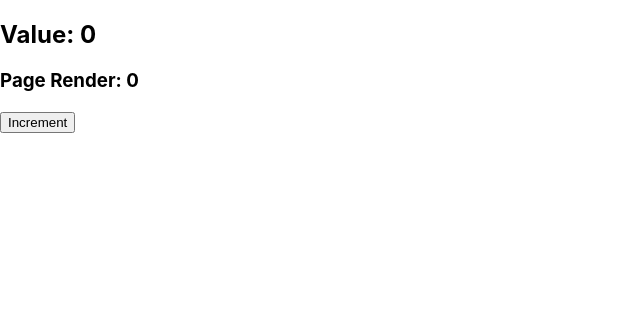
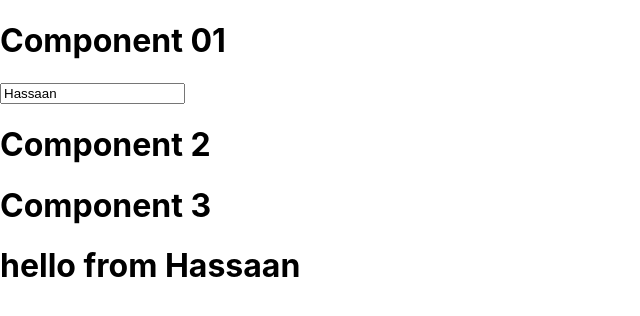
Before and after one commit to hassaan871/Interviewcls, a React (Create React App) app: page / in a window 1280 px wide. Shown: the top 316 px of the page, without its empty margins (0-640 px from the left). Built offline with nearby package versions, Linux system fonts and the light colour scheme.

Commit message:
day 0 zeikh tech

```diff
--- a/src/App.jsx
+++ b/src/App.jsx
@@ -1,11 +1,55 @@
 import ParentComponent from "./components/ParentComponent"
 import RenderCountTracker from "./components/RenderCountTracker.js/RenderCountTracker";
+import {useState, createContext, useContext} from 'react';
 
+const UserContext = createContext();
 const App = () => {
+  const [user, setUser] = useState('Hassaan');
+  const handleChange = (event) => {
+    setUser(event.target.value);
+  }
+
   return(
     // <ParentComponent />
-    <RenderCountTracker />
+    // <RenderCountTracker />
+    <UserContext.Provider value={user}>
+      <h1>Component 01</h1>
+      <input
+        type="text"
+        value={user}
+        onChange={handleChange}
+        placeholder="type something"
+      />
+      <Component2/>
+    </UserContext.Provider>
+
   )
 }
 
+function Component2(){
+  return(
+    <>
+    <h1>Component 2</h1>
+    <Component3/>
+    </>
+  )
+}
+
+function Component3(){
+  return(
+    <>
+    <h1>Component 3</h1>
+    <Component4/>
+    </>
+  )
+}
+
+function Component4(){
+  const user = useContext(UserContext);
+  return(
+    <>
+    <h1>{`hello from ${user}`}</h1>
+    </>
+  )
+}
 export default App;
```
